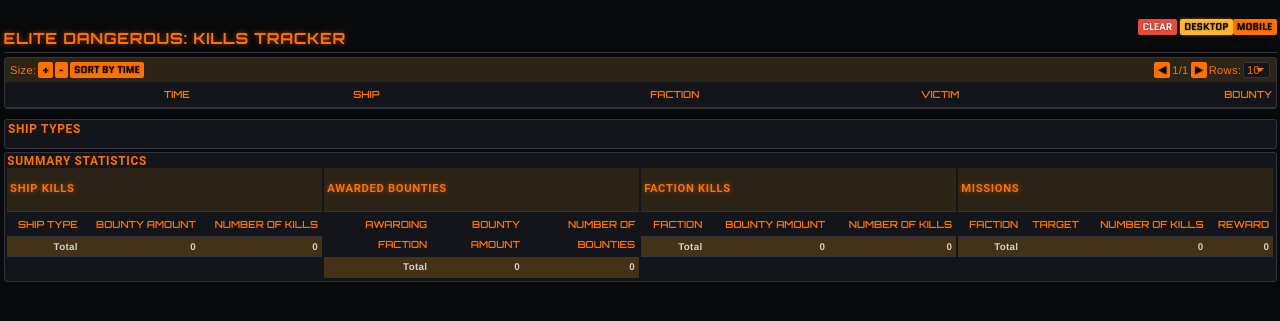
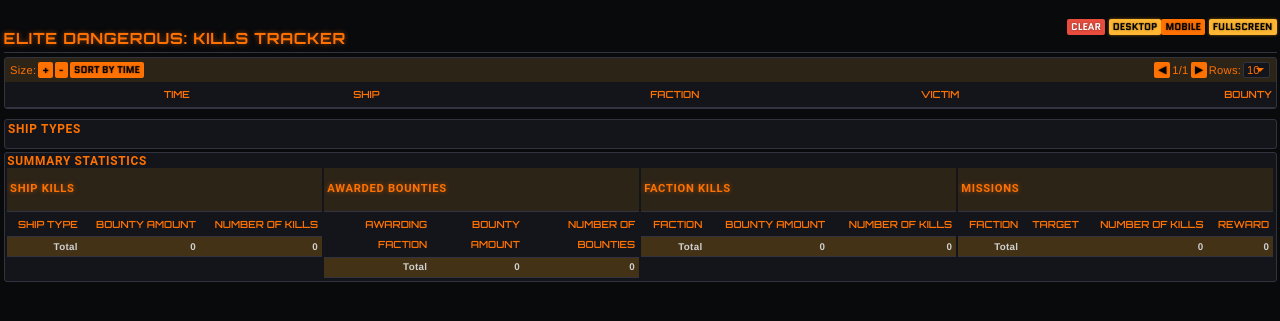
Before and after one commit to andrew-friedman-phd/ED-KillTracker, a Flask app: page / in a window 1280 px wide. Shown: the top 321 px of the page. Run offline with Flask 3, Linux system fonts and the light colour scheme; lists and menus that the app fills with data are empty; some libraries are stand-ins or nearby versions.

Commit message:
added fullscreen button

```diff
--- a/server/templates/table.html
+++ b/server/templates/table.html
@@ -35,9 +35,10 @@
         <div class="controls">
           <button class="button small danger" id="clearDataButton">Clear</button>
           <div class="layout-toggle">
-            <button class="button small active" id="desktopButton" onclick="switchLayout('default')">Desktop</button>
+            <button class="button small" id="desktopButton" onclick="switchLayout('default')">Desktop</button>
             <button class="button small" id="mobileButton" onclick="switchLayout('mobile')">Mobile</button>
           </div>
+          <button class="button small active" onclick="document.querySelector('html').webkitRequestFullscreen()">Fullscreen</button>
         </div>
         <div class="tabs" id="mobiletabs" style="display: none;">
           <button class="button" onclick="openTab(event, 'killsTablePlaceholderMobile')">Kills Table</button>
```
